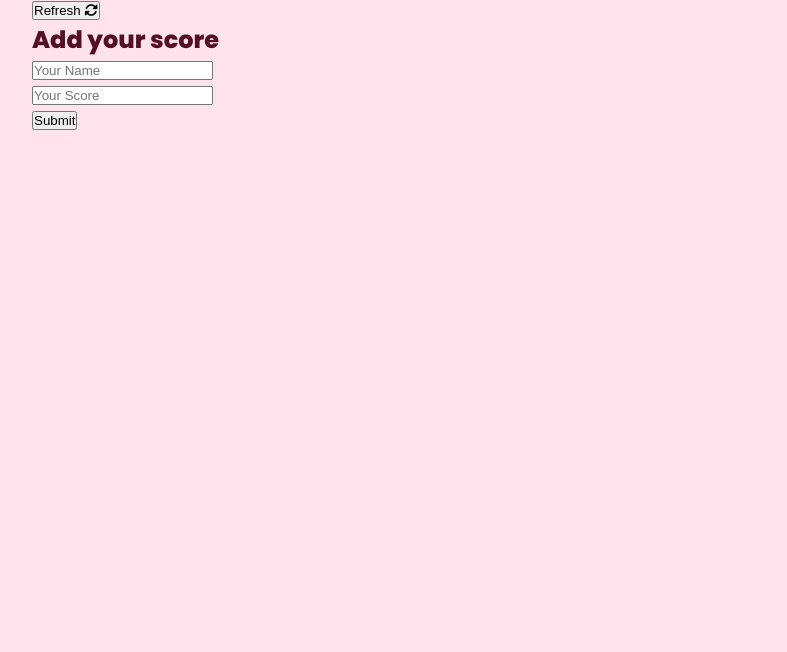
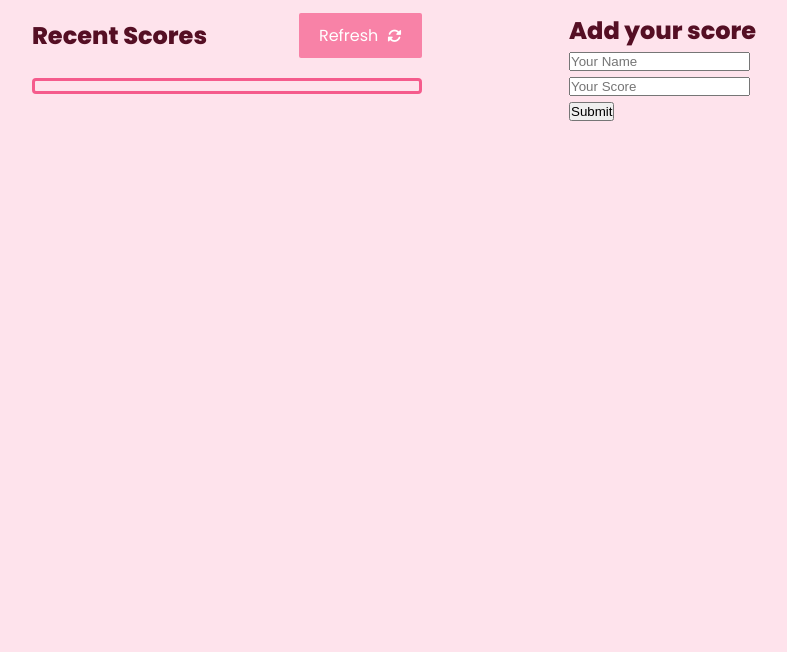
Before and after one commit to AnselemOdims/LeaderBoard, a website built with webpack: page src/index.html in a window 1280 px wide. Shown: the part 148-800 px from the top of the page, without its empty margins (96-883 px from the left). Built offline with nearby package versions, Linux system fonts and the light colour scheme; no server answers; files whose address does not match are found by name.

Commit message:
Feat: added result section styles

```diff
--- a/src/style.css
+++ b/src/style.css
@@ -54,3 +54,61 @@ h1,
 h2 {
   color: var(--neutral-color-1);
 }
+
+/* Results section */
+.main-container {
+  display: grid;
+  grid-template-columns: 1fr 1fr;
+  gap: 0 50px;
+  margin: 5% auto;
+}
+
+.results {
+  width: 80%;
+}
+
+.refresh-container {
+  display: flex;
+  justify-content: space-between;
+  align-items: center;
+  margin-bottom: 20px;
+}
+
+.refresh > button {
+  padding: 10px 20px;
+  background: var(--accent-color);
+  border: none;
+  color: #fff;
+  font-size: 1rem;
+  font-family: var(--font);
+  border-radius: 2px;
+}
+
+.refresh > button:hover {
+  cursor: pointer;
+  background: var(--primary-color-2);
+  box-shadow: rgba(50, 50, 93, 0.25) 0 13px 27px -5px, rgba(0, 0, 0, 0.3) 0 8px 16px -8px;
+}
+
+.refresh > button:focus {
+  outline: none;
+}
+
+.refresh > button .fas {
+  font-size: 14px;
+  margin-left: 5px;
+}
+
+.scores-container {
+  border: solid 3px var(--primary-color-2);
+  padding: 5px;
+  border-radius: 4px;
+}
+
+.scores-container > ul > li {
+  background: white;
+  padding: 10px;
+  margin: 5px 0;
+  border-radius: 2px;
+  font-weight: 500;
+}
```
